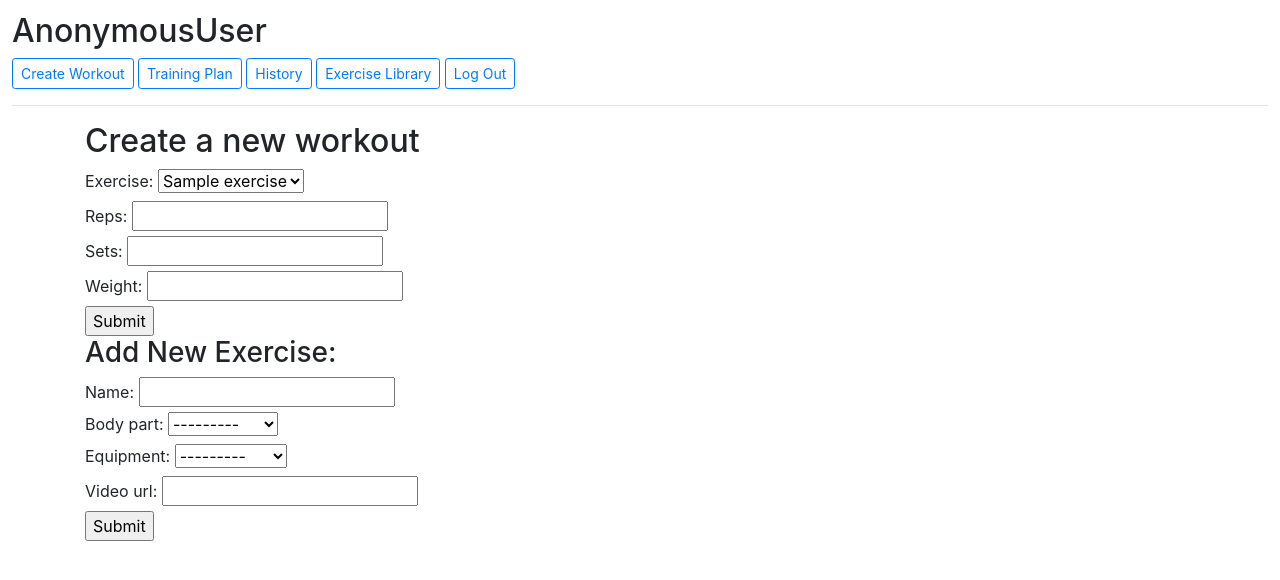
After one commit to Bonnet1/workout_app, a Django app: page /workout in a window 1280 px wide. The commit adds this page. Shown: the top 580 px of the page. Run offline with Django 5.2, Linux system fonts and the light colour scheme; tables that the repository leaves empty hold one stand-in row (values such as "Sample post"); some libraries are stand-ins or nearby versions.

Commit message:
Add basic workout log functionality

```diff
--- a/workout_log/models.py
+++ b/workout_log/models.py
@@ -15,19 +15,12 @@ class Workout(models.Model):
     )
 
     user = models.ForeignKey("User", on_delete=models.CASCADE, related_name="workouts")
-    created_at = models.DateTimeField(editable=False)
-    modified_at = models.DateTimeField()
+    created_at = models.DateTimeField(auto_now_add=True)
+    modified_at = models.DateTimeField(auto_now=True)
     status = models.CharField(default=STATUSES[0][0], max_length=16, choices=STATUSES)
 
     def __str__(self):
         return f"{self.user}: {self.status} at {self.modified_at}"
-
-    def save(self, *args, **kwargs):
-        ''' On save, update timestamps '''
-        if not self.id:
-            self.created = timezone.now()
-        self.modified_at = timezone.now()
-        return super(User, self).save(*args, **kwargs)
 
 class Exercise(models.Model):
     BODY_PARTS = (
--- a/workout_log/static/workout_log/styles.css
+++ b/workout_log/static/workout_log/styles.css
@@ -1,3 +1,3 @@
 body {
-    padding: 24px;
+    padding: 12px;
 }
--- a/workout_log/templates/workout_log/layout.html
+++ b/workout_log/templates/workout_log/layout.html
@@ -10,6 +10,15 @@
         {% endblock %}
     </head>
     <body>
+        <h2>{{ request.user }}</h2>
+
+        <a class="btn btn-sm btn-outline-primary" href="{% url 'workout' %}">Create Workout</a>
+        <button class="btn btn-sm btn-outline-primary" id="plan">Training Plan</button>
+        <a class="btn btn-sm btn-outline-primary" href="{% url 'index' %}">History</a>
+        <button class="btn btn-sm btn-outline-primary" id="library">Exercise Library</button>
+        <a class="btn btn-sm btn-outline-primary" href="{% url 'logout' %}">Log Out</a>
+        <hr>
+
         <div class="container">
             {% block body %}
             {% endblock %}
--- /dev/null
+++ b/workout_log/templates/workout_log/workout.html
@@ -0,0 +1,42 @@
+{% extends "workout_log/layout.html" %}
+{% load static %}
+
+{% block body %}
+
+    {%  if message %}
+        {{ message }}
+    {% endif %}
+
+    <h2>Create a new workout</h2>
+
+    <div id="workout">
+        <form action="{% url 'workout' %}" method="post">
+            {% csrf_token %}
+            <label for="exercise">Exercise:</label>
+            <select id="exercise" name="exercise">
+                {% for exercise in exercises %}
+                    <option value="{{ exercise.id }}">{{ exercise.name }}</option>
+                {% endfor %}
+            </select>
+            {{ exercise_detail_form }}
+            <input type="submit">
+        </form>
+    </div>
+
+    <div id="exercises">
+        <div id="add_exercise">
+            <h3>Add New Exercise:</h3>
+            <form action="{% url 'add_exercise' %}" method="post">
+                {% csrf_token %}
+                {{ exercise_form }}
+                <input type="submit">
+            </form>
+        </div>
+
+    </div>
+
+{% endblock %}
+
+{% block script %}
+
+{% endblock %}
--- a/workout_log/urls.py
+++ b/workout_log/urls.py
@@ -6,5 +6,9 @@ urlpatterns = [
     path("", views.index, name="index"),
     path("login", views.login_view, name="login"),
     path("logout", views.logout_view, name="logout"),
-    path("register", views.register, name="register")
+    path("register", views.register, name="register"),
+
+    # Add interactive functionality
+    path("workout", views.workout, name="workout"),
+    path("add_exercise", views.add_exercise, name="add_exercise")
 ]
--- a/workout_log/views.py
+++ b/workout_log/views.py
@@ -1,13 +1,24 @@
 import json
+from django import forms
 from django.contrib.auth import authenticate, login, logout
 from django.contrib.auth.decorators import login_required
 from django.db import IntegrityError
 from django.http import JsonResponse
 from django.shortcuts import HttpResponse, HttpResponseRedirect, render
 from django.urls import reverse
-from django.views.decorators.csrf import csrf_exempt
 
-from .models import User
+from .models import User, Workout, Exercise, WorkoutExercise, WorkoutExerciseDetail
+
+class NewExerciseForm(forms.ModelForm):
+    class Meta:
+        model = Exercise
+        widgets = {'user': forms.HiddenInput()}
+        fields = ["name", "body_part", "equipment", "video_url"]
+
+class NewWorkoutExerciseForm(forms.ModelForm):
+    class Meta:
+        model = WorkoutExerciseDetail
+        fields = ["reps", "sets", "weight"]
 
 # Create your views here.
 
@@ -15,16 +26,81 @@ def index(request):
 
     # Authenticated users view their dashboard
     if request.user.is_authenticated:
-        return render(request, "workout_log/index.html")
+
+        # Display historic workouts
+        workouts = Workout.objects.filter(user=request.user)
+        return render(request, "workout_log/index.html", {
+            "workouts": workouts
+        })
 
     # Everyone else is prompted to sign in
     else:
         return HttpResponseRedirect(reverse("login"))
 
-# Add functionality to create a workout
+# Add functionality to create and log a workout
 
-def create_workout(request):
-    pass
+def add_exercise(request):
+
+    # Check if method is POST
+    if request.method == "POST":
+
+        # Capture new exercise data from form
+        form = NewExerciseForm(request.POST)
+
+        # Check if form data is valid (server-side)
+        if form.is_valid():
+            new_exercise = form.save(commit=False)
+            new_exercise.user = request.user
+            new_exercise.save()
+            return HttpResponseRedirect(reverse("workout"))
+        return HttpResponseRedirect(reverse("workout"), {
+            "message": "Invalid Form"
+        })
+
+def workout(request):
+
+    ## TODO: Explore using formset factory to alllow dynamic exercises to be added
+
+    # Check if method is POST
+    if request.method == "POST":
+
+        # Capture new workout data from form
+        form = (request.POST)
+
+        # Create a new workout
+        new_workout = Workout(
+            user = request.user
+        )
+        new_workout.save()
+
+        # Create all relevant exercises TODO - add multi exercise functionality
+        new_workout_exercise = WorkoutExercise(
+            exercise = Exercise.objects.get(pk=form['exercise']),
+            workout = Workout.objects.get(pk=new_workout.id)
+        )
+        new_workout_exercise.save()
+
+        # Create relevanet exercise details TODO -- add multi log functionality
+        exercise_detail_form = NewWorkoutExerciseForm(request.POST)
+        if exercise_detail_form.is_valid():
+            new_exercise_detail = exercise_detail_form.save(commit=False)
+            new_exercise_detail.workout_exercise = WorkoutExercise.objects.get(pk=new_workout_exercise.id)
+            new_exercise_detail.save()
+
+        return HttpResponseRedirect(reverse("workout"))
+
+    available_exercises = Exercise.objects.all().order_by('name')
+
+    return render(request, "workout_log/workout.html", {
+        "exercises": available_exercises,
+        "exercise_form": NewExerciseForm(),
+        "exercise_detail_form": NewWorkoutExerciseForm()
+    })
+
+
+
+
+
 
 # Add user login, logout, and registration functionality
 
```
Also changed, not shown: workout_log/templates/workout_log/index.html (+6 -7 lines), workout_log/migrations/0004_alter_workout_created_at_alter_workout_modified_at.py (added), workout_log/migrations/0005_alter_workout_modified_at.py (added).
